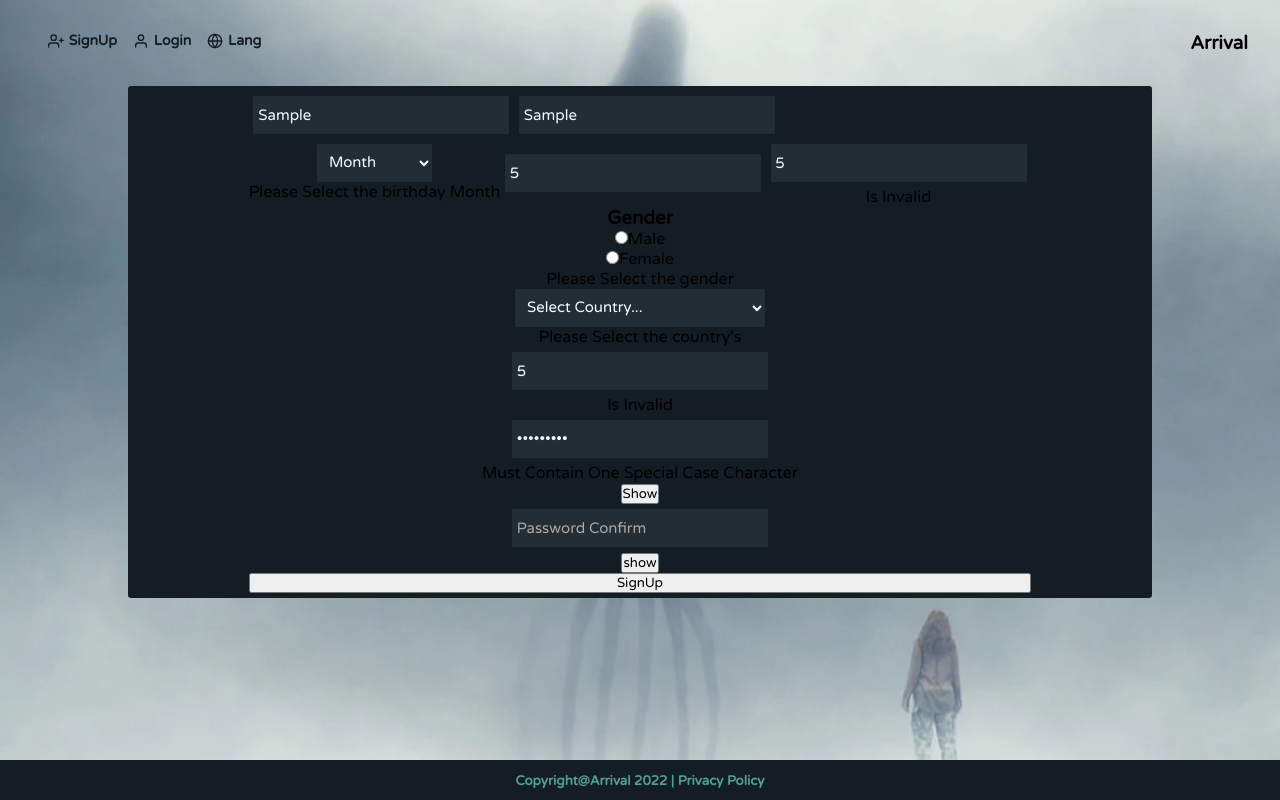
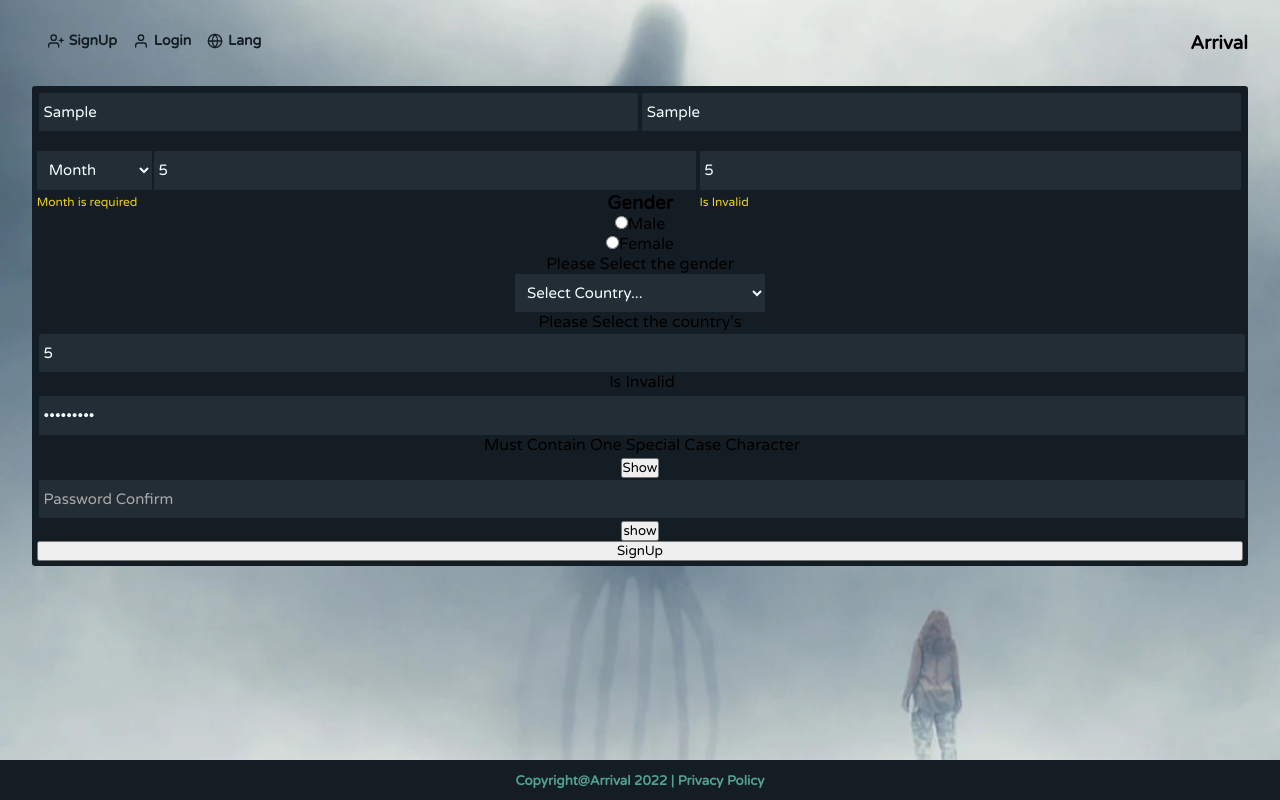
Before and after one commit to miladmrk94/react-validation, a React (Create React App) app: page / in a window 1280 px wide. Both pictures are taken after typing "Sample", "Sample", "5", "5", "5", "Sample123" into the empty fields and a click on the button "SignUp". Built offline with nearby package versions, Linux system fonts and the light colour scheme.

Commit message:
[style] set input styles

```diff
--- a/src/Styles/SignUpComponent.module.scss
+++ b/src/Styles/SignUpComponent.module.scss
@@ -1,13 +1,15 @@
+
+
 .input {
   height: 2.4rem;
   border-radius: 0.1rem;
   background-color: #222d35;
   border: none;
-  margin: 0.3rem;
   padding: 0.3rem;
   color: azure;
   font-size: 15px;
-  width: 20vw;
+  width: 100%;
+  transition: all 0.3s;
   &:focus {
     outline: none;
     border: 1px solid #30a386;
@@ -19,26 +21,60 @@
     color: rgb(170, 169, 169);
   }
 }
+
+
 .container {
   background-color: #141d23;
   display: flex;
   justify-content: center;
   align-items: center;
   border-radius: 0.2rem;
-  width: 80vw;
+  width: 95vw;
+  transition: all 0.3s;
+
   .form {
     padding: 0.3rem;
     display: flex;
     flex-direction: column;
+    width: 100%;
     .nameBox{
       display: flex;
+      width: 100%;
+      margin-bottom: 1rem;
+      .errors{
+        font-size: 12px;
+        position: absolute;
+        top: 135px;
+        color: #eecf22;
 
+      }
 
     }
     .birthdayBox{
       display: flex;
       align-items: center;
 
+      .errors{
+        font-size: 12px;
+        position: absolute;
+        top: 195px;
+        color: #eecf22;
+
+
+      }
     }
   }
 }
+
+@media only screen and (max-width: 440px) {
+  .container{
+    width: 95vw;
+    transition: all 0.3s;
+  }
+  .input {
+    width: 100%;
+    transition: all 0.3s;
+
+
+  }
+}
--- a/src/common/Input.js
+++ b/src/common/Input.js
@@ -1,8 +1,25 @@
 import React from "react";
 
-const Input = ({ formik, name, label, type = "text", holder, className }) => {
+const Input = ({
+  formik,
+  name,
+  label,
+  type = "text",
+  holder,
+  className,
+  classErrors,
+}) => {
   return (
-    <div>
+    <div
+      style={{
+        display: "flex",
+        width: "100%",
+        alignItems: "stretch",
+        justifyContent: "center",
+        margin: "2px",
+        flexDirection: "column",
+      }}
+    >
       <input
         className={className}
         id={name}
@@ -15,7 +32,7 @@ const Input = ({ formik, name, label, type = "text", holder, className }) => {
       />
       <label htmlFor={name}>{label}</label>
       {formik.errors[name] && formik.touched[name] && (
-        <div>{formik.errors[name]}</div>
+        <p className={classErrors}>{formik.errors[name]}</p>
       )}
     </div>
   );
--- a/src/common/SelectMonth.js
+++ b/src/common/SelectMonth.js
@@ -1,6 +1,6 @@
 import React from "react";
 import styles from "../Styles/SelectMonth.module.scss";
-const SelectMonth = ({ formik, name }) => {
+const SelectMonth = ({ formik, name, classErrors }) => {
   const selectMonthOptions = [
     {
       label: "Month",
@@ -74,7 +74,7 @@ const SelectMonth = ({ formik, name }) => {
         })}
       </select>
       {formik.errors[name] && formik.touched[name] && (
-        <p>{formik.errors[name]}</p>
+        <p className={classErrors}>{formik.errors[name]}</p>
       )}
     </>
   );
--- a/src/components/SignUpComponent.js
+++ b/src/components/SignUpComponent.js
@@ -32,10 +32,10 @@ const SignUpComponent = () => {
     lastName: Yup.string().required("Please enter the required field"),
     year: Yup.string()
       .matches(/^(19|20)\d{2}$/, "Is Invalid")
-      .required("Please enter the birthday year"),
-    month: Yup.string().required("Please Select the birthday Month"),
+      .required("Year is required"),
+    month: Yup.string().required("Month is required"),
     day: Yup.string()
-      .required("Please enter the birthday day")
+      .required("Day is required")
       .matches(/^(0?[1-9]|1[0-9]|2[0-9]|3[0-1])$/, "Is Invalid"),
     gender: Yup.string().required("Please Select the gender"),
     country: Yup.string().required("Please Select the country's"),
@@ -75,18 +75,25 @@ const SignUpComponent = () => {
             formik={formik}
             name="firstName"
             holder="First Name"
+            classErrors={styles.errors}
           />
           <Input
             className={styles.input}
             formik={formik}
             name="lastName"
             holder="Last Name"
+            classErrors={styles.errors}
           />
         </div>
         <div className={styles.birthdayBox}>
           <div>
             {" "}
-            <SelectMonth formik={formik} name="month" label="Month" />
+            <SelectMonth
+              classErrors={styles.errors}
+              formik={formik}
+              name="month"
+              label="Month"
+            />
           </div>
           <Input
             className={styles.input}
@@ -94,6 +101,7 @@ const SignUpComponent = () => {
             formik={formik}
             name="day"
             holder="Day"
+            classErrors={styles.errors}
           />
           <Input
             className={styles.input}
@@ -101,6 +109,7 @@ const SignUpComponent = () => {
             formik={formik}
             name="year"
             holder="Year"
+            classErrors={styles.errors}
           />
         </div>
         <div>
--- a/src/index.css
+++ b/src/index.css
@@ -16,7 +16,7 @@ body {
   -moz-osx-font-smoothing: grayscale;
   background: rgba(0, 0, 0, 0) url("../src/assets/Heptapods.webp") no-repeat scroll center center ;
   background-size: cover;
-  width: 100%;
+  width: 100vw;
   height: 100vh;
   overflow: hidden;
 }
```
